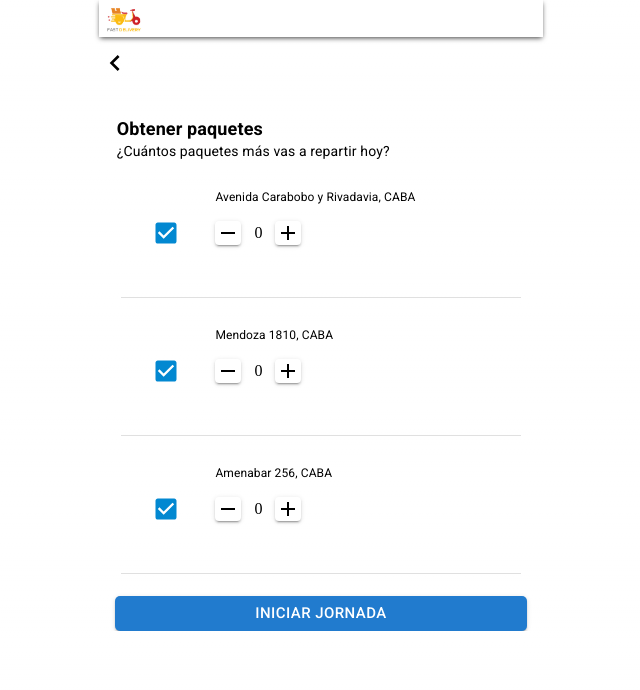
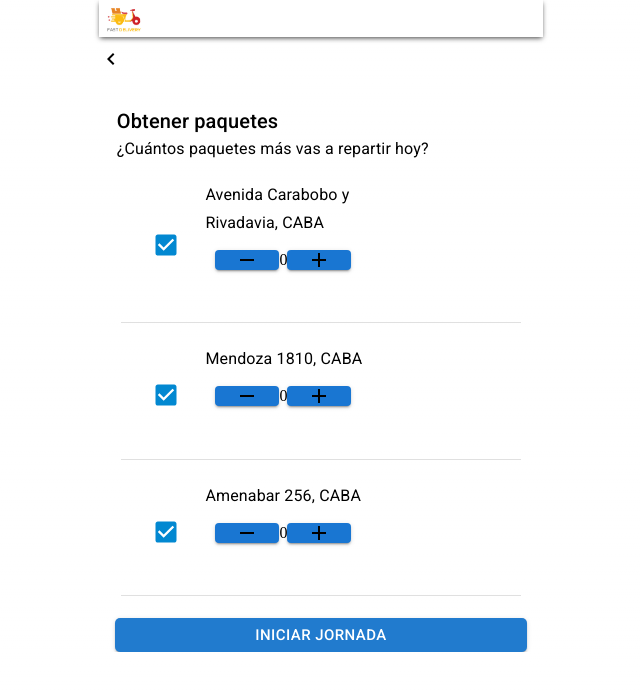
Before and after one commit to MatiasNasif/Fast-delivery, a Next.js app in the folder client/: page /views/get-packages in a window 1280 px wide. Shown: the top 690 px of the page, without its empty margins (319-959 px from the left). Built offline with nearby package versions, Linux system fonts and the light colour scheme.

Commit message:
refactor: modularize get-packages view

```diff
--- a/client/src/pages/views/get-packages.tsx
+++ b/client/src/pages/views/get-packages.tsx
@@ -8,6 +8,7 @@ import RemoveIcon from '@mui/icons-material/Remove';
 import { useState } from 'react';
 import Divider from '@mui/material/Divider';
 import dummyData from '../../dummy-data/package-dummy.json';
+import styles from '../../styles/GetPackages.module.css';
 
 const label = { inputProps: { 'aria-label': 'Checkbox demo' } };
 
@@ -49,55 +50,22 @@ export default function GetPackages() {
       </Box>
 
       <Box>
-        <KeyboardArrowLeftIcon
-          sx={{
-            fontSize: '32px',
-            left: '10px',
-            top: '60px',
-          }}
-        ></KeyboardArrowLeftIcon>
+        <KeyboardArrowLeftIcon className={styles.keyboardArrowLeftIcon}></KeyboardArrowLeftIcon>
       </Box>
 
-      <Box
-        component="form"
-        sx={{
-          marginBottom: '20px',
-          marginTop: '30px',
-          display: 'flex',
-          justifyContent: 'start',
-          marginLeft: '4%',
-          maxWidth: '100%',
-        }}
-      >
+      <Box className={styles.boxGetAndHowMany}>
         <Box>
-          <Typography
-            sx={{
-              fontSize: '18px',
-              fontWeight: 'bold',
-              marginTop: '2px',
-            }}
-            variant="h6"
-          >
+          <Typography className={styles.wordGet} variant="h6">
             Obtener paquetes
           </Typography>
-          <Typography
-            sx={{
-              fontSize: '14px',
-              fontWeight: 'normal',
-              marginTop: '-3px',
-            }}
-          >
+          <Typography className={styles.wordHowMany}>
             ¿Cuántos paquetes más vas a repartir hoy?
           </Typography>
         </Box>
       </Box>
       {dummyData.map((dummy: any, i: number) => (
         <>
-          <Box
-            sx={{
-              display: 'flex',
-            }}
-          >
+          <Box sx={{ display: 'flex' }}>
             <Checkbox
               {...label}
               defaultChecked
@@ -105,60 +73,17 @@ export default function GetPackages() {
               color="info"
             />
             <Box>
-              <Typography
-                ml={2}
-                variant="subtitle1"
-                sx={{
-                  fontSize: '12px',
-                  width: '215px',
-                  marginTop: '2%',
-                  fontWeight: 'normal',
-                  marginLeft: '26px',
-                }}
-              >
+              <Typography ml={2} variant="subtitle1" className={styles.boxAddress}>
                 {dummy.address}
               </Typography>
-              <Box
-                sx={{
-                  display: 'flex',
-                  marginLeft: '26px',
-                  marginTop: '13px',
-                  marginBottom: '30px',
-                  alignItems: 'center',
-                }}
-              >
-                <Button
-                  onClick={DecNum}
-                  variant="contained"
-                  sx={{
-                    height: '20px',
-                    minWidth: '13px',
-                    padding: '12px 1px 12px 1px',
-                    marginRight: '13px',
-                    border: '1px',
-                    backgroundColor: 'white',
-                    borderColor: '#B2BCCA',
-                  }}
-                >
+              <Box className={styles.boxContainIcons}>
+                <Button onClick={DecNum} variant="contained" className={styles.buttonRemove}>
                   <RemoveIcon sx={{ color: 'black' }} />
                 </Button>
 
                 {count}
 
-                <Button
-                  onClick={IncNum}
-                  variant="contained"
-                  className="buttonAdd"
-                  sx={{
-                    height: '20px',
-                    padding: '12px 1px 12px 1px',
-                    minWidth: '13px',
-                    marginLeft: '13px',
-                    border: '1px',
-                    backgroundColor: 'white',
-                    borderColor: '#B2BCCA',
-                  }}
-                >
+                <Button onClick={IncNum} variant="contained" className={styles.buttonAdd}>
                   <AddIcon sx={{ color: 'black' }} />
                 </Button>
               </Box>
--- /dev/null
+++ b/client/src/styles/GetPackages.module.css
@@ -0,0 +1,62 @@
+.keyboardArrowLeftIcon {
+  font-size: 32px;
+  left: 10px;
+  top: 60px;
+}
+
+.boxGetAndHowMany {
+  margin-bottom: 20px;
+  margin-top: 30px;
+  display: flex;
+  justify-content: flex-start;
+  margin-left: 4%;
+  max-width: 100%;
+}
+
+.wordGet {
+  font-size: 18px;
+  font-weight: bold;
+  margin-top: 2px;
+}
+
+.wordHowMany {
+  font-size: 14px;
+  font-weight: normal;
+  margin-top: -3px;
+}
+
+.boxAddress {
+  font-size: 12px;
+  width: 215px;
+  margin-top: 2%;
+  font-weight: normal;
+  margin-left: 26px;
+}
+
+.boxContainIcons {
+  display: flex;
+  margin-left: 26px;
+  margin-top: 13px;
+  margin-bottom: 30px;
+  align-items: center;
+}
+
+.buttonRemove {
+  height: 20px;
+  min-width: 13px;
+  padding: 12px 1px 12px 1px;
+  margin-right: 13px;
+  border: 1px;
+  background-color: white;
+  border-color: #b2bcca;
+}
+
+.buttonAdd {
+  height: 20px;
+  padding: 12px 1px 12px 1px;
+  min-width: 13px;
+  margin-left: 13px;
+  border: 1px;
+  background-color: white;
+  border-color: #b2bcca;
+}
```
